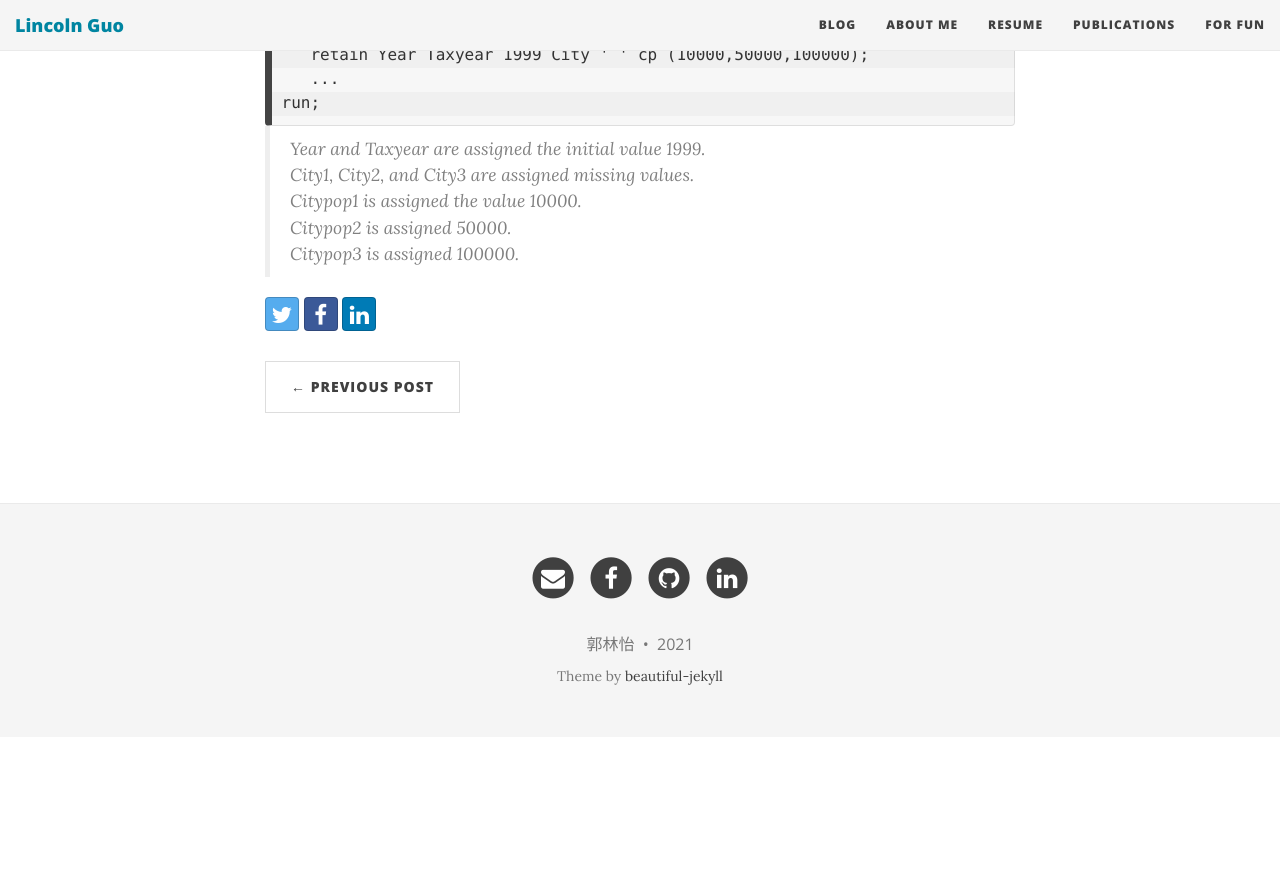
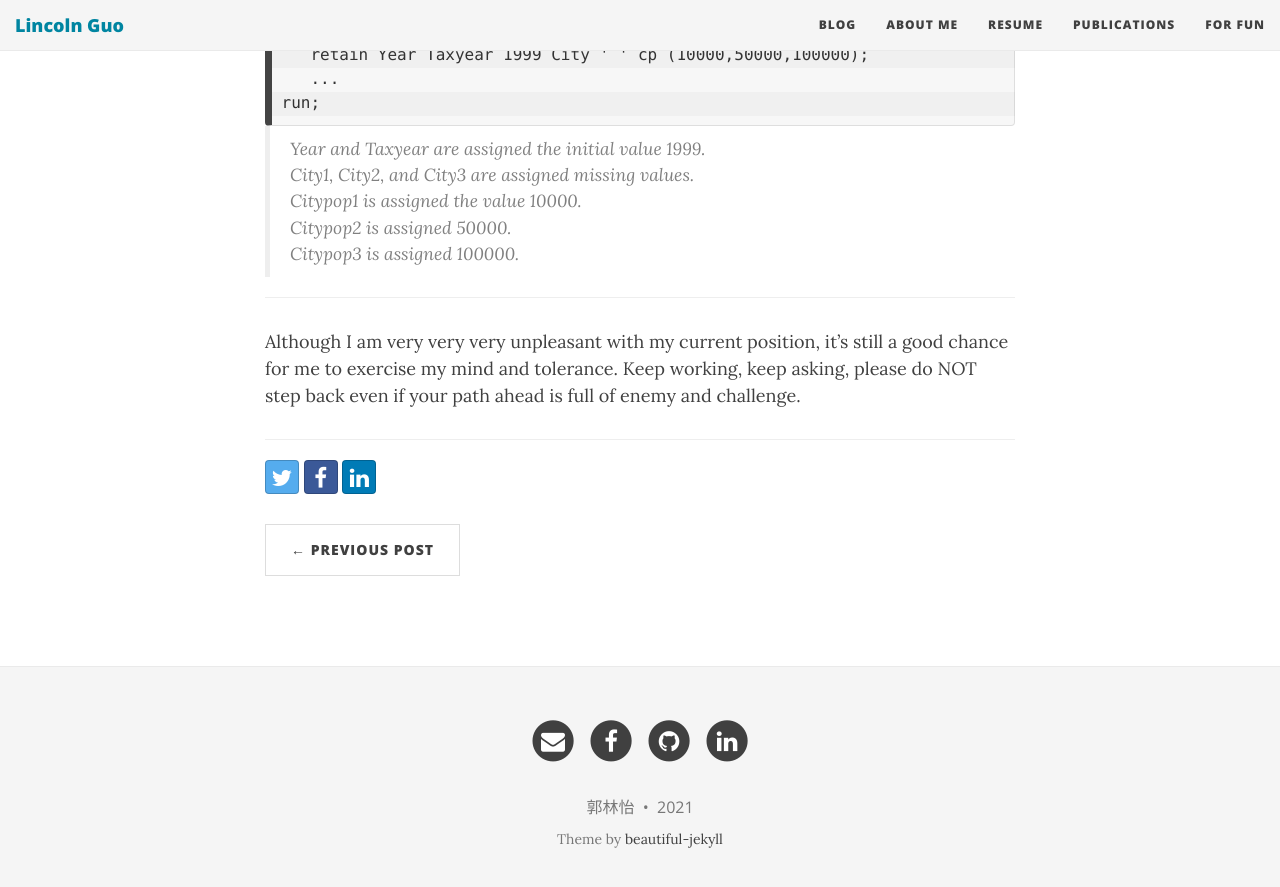
Before and after one commit to LinyiGuo96/LinyiGuo96.github.io, a Jekyll site: the page built from _posts/2021-06-16-SAS-Study-Notes-II.md, in a window 1280 px wide and 900 px high, scrolled down 12365 px. Shown: the top 887 px of the window. Built offline with Jekyll 4.4.1, drawn with Linux system fonts in a browser that asks for light colours; nearby versions of some CDN libraries; comment, search, counter and statistics services are not loaded; before the commit the page ends 13102 px from its top, so only the background shows below that.

Commit message:
Update 2021-06-16-SAS-Study-Notes-II.md

```diff
--- a/_posts/2021-06-16-SAS-Study-Notes-II.md
+++ b/_posts/2021-06-16-SAS-Study-Notes-II.md
@@ -377,3 +377,9 @@ run;
 > Citypop1 is assigned the value 10000.
 > Citypop2 is assigned 50000.
 > Citypop3 is assigned 100000.
+
+------------------
+
+Although I am very very very unpleasant with my current position, it's still a good chance for me to exercise my mind and tolerance. Keep working, keep asking, please do NOT step back even if your path ahead is full of enemy and challenge.
+
+---------------
```
